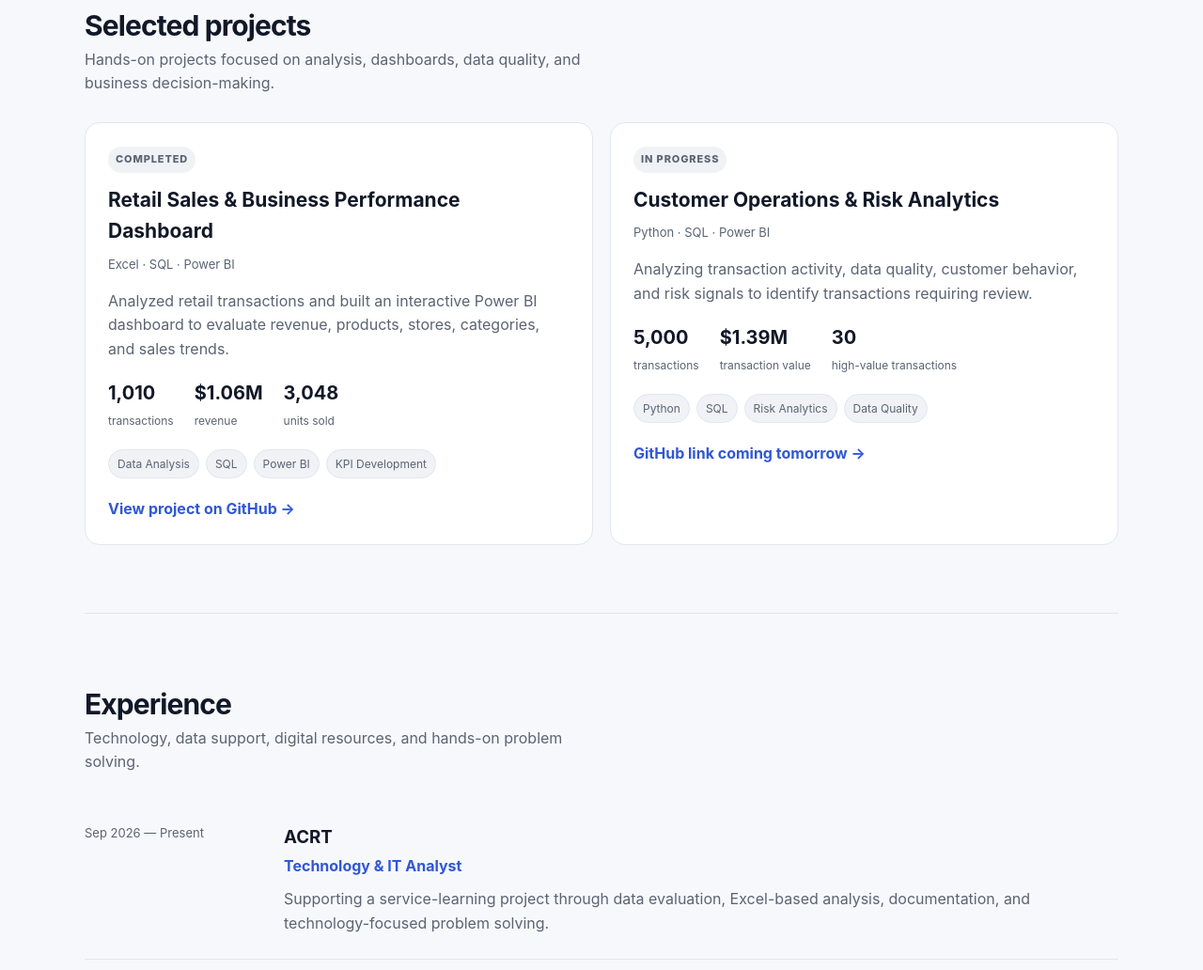
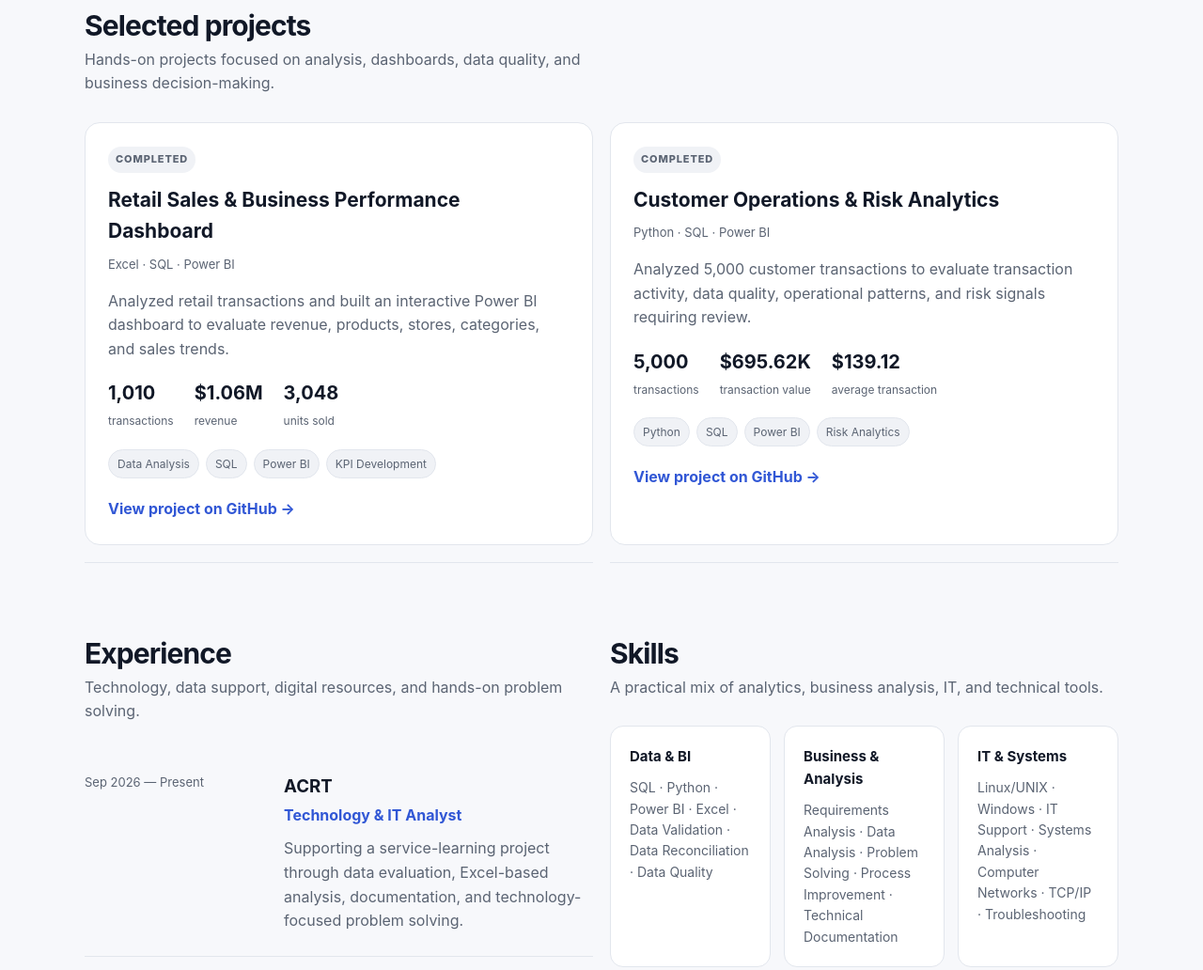
Before and after one commit to paramkaurzz/paramkaurzz.github.io, a plain HTML site: page index.html in a window 1280 px wide. Shown: the part 810-1842 px from the top of the page at 94% size. Drawn offline with Linux system fonts and the light colour scheme.

Commit message:
Update project status and details for analytics project
Updated project details for Customer Operations & Risk Analytics, changing status from 'In progress' to 'Completed' and adding analysis results.

```diff
--- a/index.html
+++ b/index.html
@@ -24,8 +24,7 @@ section{padding:72px 0;border-top:1px solid var(--border)}.section-head{display:
 </section>
 <section id="projects"><div class="section-head"><div><h2>Selected projects</h2><p>Hands-on projects focused on analysis, dashboards, data quality, and business decision-making.</p></div></div><div class="grid">
 <article class="card"><div class="status">Completed</div><h3>Retail Sales & Business Performance Dashboard</h3><div class="meta">Excel · SQL · Power BI</div><p>Analyzed retail transactions and built an interactive Power BI dashboard to evaluate revenue, products, stores, categories, and sales trends.</p><div class="results"><div class="result"><strong>1,010</strong><span>transactions</span></div><div class="result"><strong>$1.06M</strong><span>revenue</span></div><div class="result"><strong>3,048</strong><span>units sold</span></div></div><div class="tags"><span class="tag">Data Analysis</span><span class="tag">SQL</span><span class="tag">Power BI</span><span class="tag">KPI Development</span></div><a class="card-link" href="https://github.com/paramkaurzz/retail-sales-dashboard" target="_blank" rel="noopener">View project on GitHub →</a></article>
-<article class="card"><div class="status">In progress</div><h3>Customer Operations & Risk Analytics</h3><div class="meta">Python · SQL · Power BI</div><p>Analyzing transaction activity, data quality, customer behavior, and risk signals to identify transactions requiring review.</p><div class="results"><div class="result"><strong>5,000</strong><span>transactions</span></div><div class="result"><strong>$1.39M</strong><span>transaction value</span></div><div class="result"><strong>30</strong><span>high-value transactions</span></div></div><div class="tags"><span class="tag">Python</span><span class="tag">SQL</span><span class="tag">Risk Analytics</span><span class="tag">Data Quality</span></div><span class="card-link">GitHub link coming tomorrow →</span></article>
-</div></section>
+<article class="card"><div class="status">Completed</div><h3>Customer Operations & Risk Analytics</h3><div class="meta">Python · SQL · Power BI</div><p>Analyzed 5,000 customer transactions to evaluate transaction activity, data quality, operational patterns, and risk signals requiring review.</p><div class="results"><div class="result"><strong>5,000</strong><span>transactions</span></div><div class="result"><strong>$695.62K</strong><span>transaction value</span></div><div class="result"><strong>$139.12</strong><span>average transaction</span></div></div><div class="tags"><span class="tag">Python</span><span class="tag">SQL</span><span class="tag">Power BI</span><span class="tag">Risk Analytics</span></div><a class="card-link" href="https://github.com/paramkaurzz/customer-operations-risk" target="_blank" rel="noopener">View project on GitHub →</a></article>
 <section id="experience"><div class="section-head"><div><h2>Experience</h2><p>Technology, data support, digital resources, and hands-on problem solving.</p></div></div>
 <div class="exp"><div class="date">Sep 2026 — Present</div><div><h3>ACRT</h3><div class="role">Technology & IT Analyst</div><p>Supporting a service-learning project through data evaluation, Excel-based analysis, documentation, and technology-focused problem solving.</p></div></div>
 <div class="exp"><div class="date">May 2026 — Aug 2026</div><div><h3>Miami Nation of Indiana</h3><div class="role">IT Support & Digital Resources Intern</div><p>Supported digital resources and technology operations while working with records, systems, and organizational information.</p></div></div>
```
